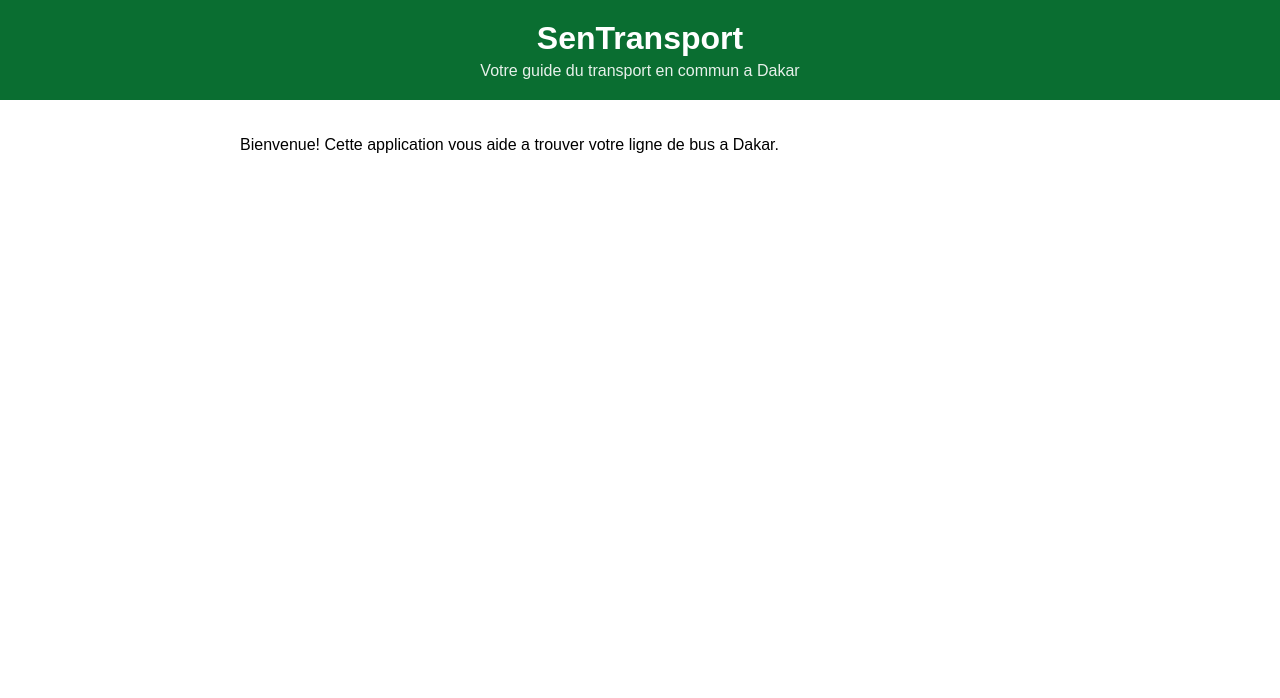
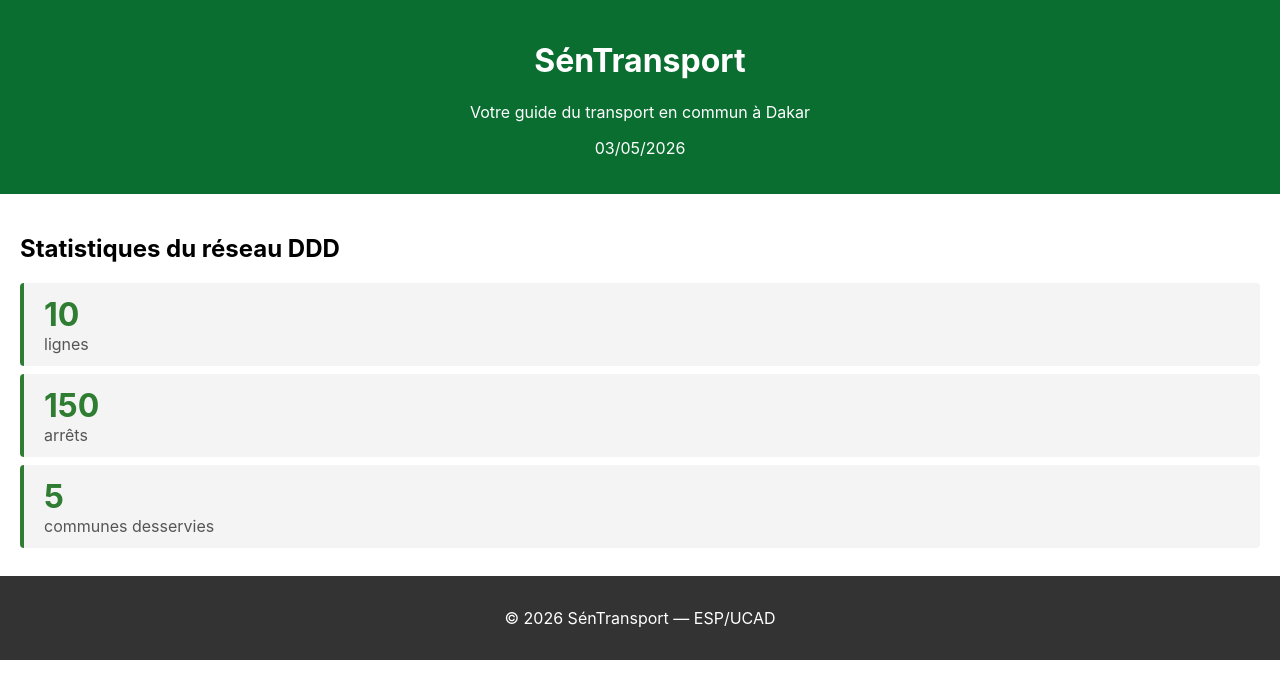
Before and after one commit to adnexus-xo/sentransport, a React (Create React App) app: page / in a window 1280 px wide. Shown: the top 698 px of the page. Built offline with nearby package versions, Linux system fonts and the light colour scheme.

Commit message:
Exercices Lab1: Footer, date Header, composant Statistique

```diff
--- a/src/App.js
+++ b/src/App.js
@@ -1,3 +1,4 @@
+/*
 import './App.css';
 import Header from './Header';
 
@@ -13,3 +14,55 @@ function App() {
 }
 
 export default App;
+*/
+
+import Header from './Header';
+import Footer from './Footer';
+import Statistique from './Statistique';
+import './App.css';
+
+function Statistique1() {
+  return (
+    <div className="statistique">
+      <div className="chiffre">10</div>
+      <div className="libelle">lignes</div>
+    </div>
+  );
+}
+
+function Statistique2() {
+  return (
+    <div className="statistique">
+      <div className="chiffre">150</div>
+      <div className="libelle">arrêts</div>
+    </div>
+  );
+}
+
+function Statistique3() {
+  return (
+    <div className="statistique">
+      <div className="chiffre">5</div>
+      <div className="libelle">communes desservies</div>
+    </div>
+  );
+}
+
+function App() {
+  return (
+    <div>
+      <Header />
+
+      <main style={{ padding: '20px' }}>
+        <h2>Statistiques du réseau DDD</h2>
+        <Statistique1 />
+        <Statistique2 />
+        <Statistique3 />
+      </main>
+
+      <Footer />
+    </div>
+  );
+}
+
+export default App;
--- /dev/null
+++ b/src/Footer.css
@@ -0,0 +1,7 @@
+.footer {
+  background-color: #333;
+  color: white;
+  text-align: center;
+  padding: 16px;
+  margin-top: auto;
+}
--- /dev/null
+++ b/src/Footer.js
@@ -0,0 +1,11 @@
+import './Footer.css';
+
+function Footer() {
+  return (
+    <footer className="footer">
+      <p>© 2026 SénTransport — ESP/UCAD</p>
+    </footer>
+  );
+}
+
+export default Footer;
--- a/src/Header.js
+++ b/src/Header.js
@@ -1,3 +1,4 @@
+/*
 import './Header.css';
 
 function Header() {
@@ -12,3 +13,20 @@ function Header() {
 }
 
 export default Header;
+*/
+
+import './Header.css';
+
+function Header() {
+  const dateAujourdhui = new Date().toLocaleDateString('fr-FR');
+
+  return (
+    <header className="header">
+      <h1>SénTransport</h1>
+      <p>Votre guide du transport en commun à Dakar</p>
+      <p>{dateAujourdhui}</p>
+    </header>
+  );
+}
+
+export default Header;
--- /dev/null
+++ b/src/Statistique.css
@@ -0,0 +1,18 @@
+.statistique {
+  background-color: #f4f4f4;
+  border-left: 4px solid #2e7d32;
+  padding: 12px 20px;
+  margin: 8px 0;
+  border-radius: 4px;
+}
+
+.statistique .chiffre {
+  font-size: 2rem;
+  font-weight: bold;
+  color: #2e7d32;
+}
+
+.statistique .libelle {
+  font-size: 1rem;
+  color: #555;
+}
--- /dev/null
+++ b/src/Statistique.js
@@ -0,0 +1,12 @@
+import './Statistique.css';
+
+function Statistique() {
+  return (
+    <div className="statistique">
+      <div className="chiffre">10</div>
+      <div className="libelle">lignes</div>
+    </div>
+  );
+}
+
+export default Statistique;
```
